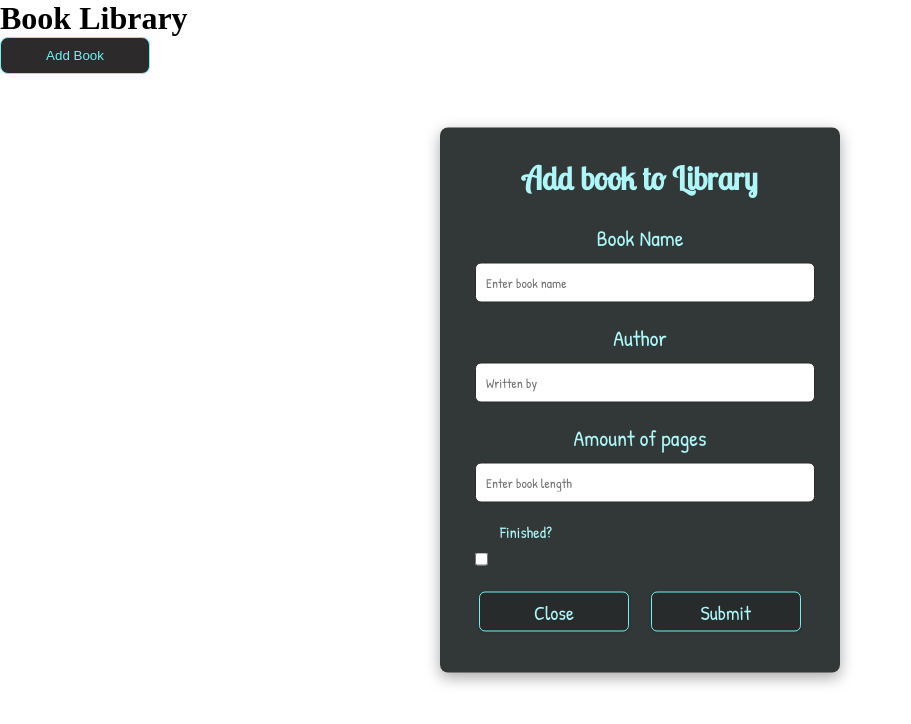
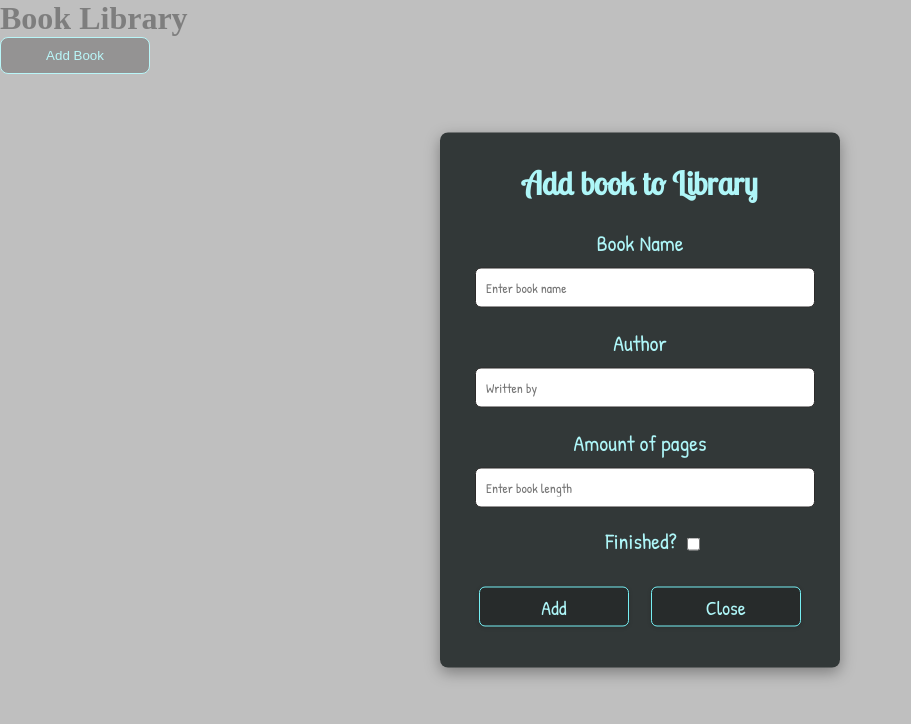
Before and after one commit to Jwilkins48/Book-Library, a plain HTML site: page index.html in a window 1280 px wide. Both pictures are taken after a click on the button "Add Book". Shown: the whole page, without its empty margins (0-911 px from the left). Drawn offline with Linux system fonts and the light colour scheme.

Commit message:
added divs in form

```diff
--- a/index.html
+++ b/index.html
@@ -11,14 +11,15 @@
 </head>
 
 <body>
-    <div class="container">
+    <div id="container">
         <div class="header">
             <h1 class="heading">Book Library</h1>
         </div>
         <div class="library-container">
-            <button id="addBookBtn" class="btn">Add Book</button>
+            <button id="addBookBtn">Add Book</button>
             <div id="book-container">
 
+            </div>
         </div>
     </div>
     <!-- Form adding book -->
@@ -41,20 +42,21 @@
                 <label class="book pages">Amount of pages</label>
                 <input type="text" placeholder="Enter book length">
             </div>
-                <div class="form-element">
+            <div class="form-element finished">
                 <!-- Check if read -->
-                    <label class=" read">Finished?</label>
+                <label class="book read">Finished?</label>
                 <input type="checkbox" id="finishedCheck" name="finished" value="finished">
+
             </div>
             <div class="form-element">
                 <!-- Close and Submit Button -->
+                <button type="submit"  id="submitBtn" class="btn submit">Add</button>
                 <button type="button" id="closeBtn" class="btn cancel">Close</button>
-                    <button type="submit" class="btn">Submit</button>
             </div>
 
         </div>
     </div>
-    </div>
+
 </body>
 
 </html>
```
Lines whose indentation alone changed are shown as unchanged.
